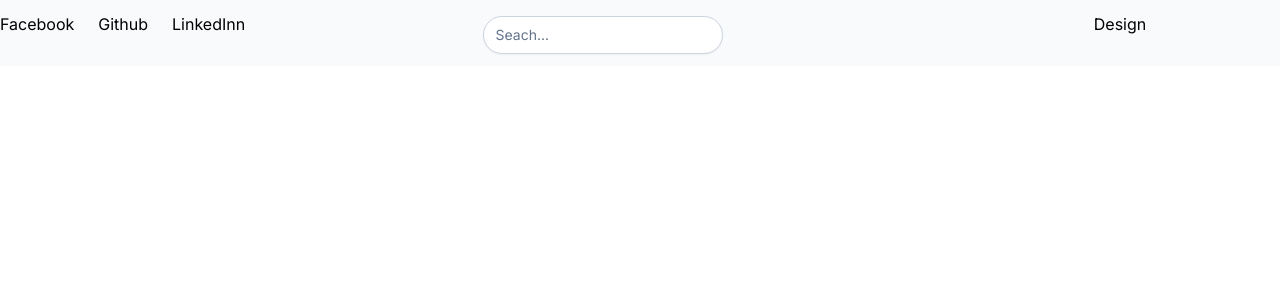
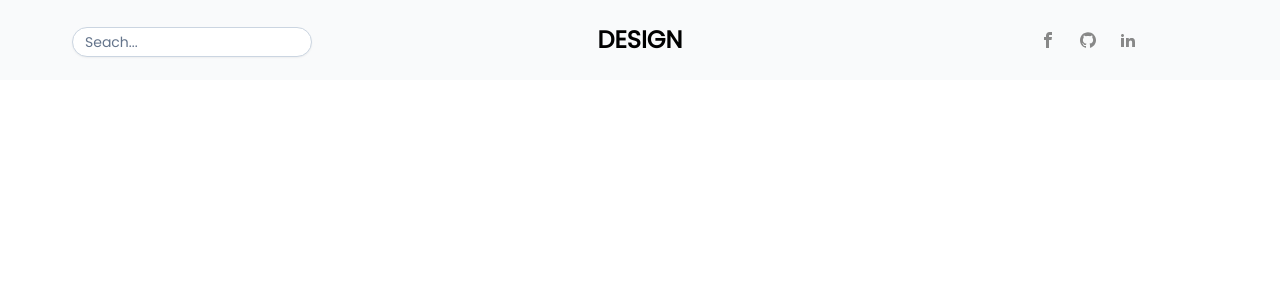
Before and after one commit to ali-haris/personal-blog, a Next.js app: page / in a window 1280 px wide. Shown: the top 300 px of the page. Built offline with nearby package versions, Linux system fonts and the light colour scheme.

Commit message:
added socail icons to navbar

```diff
--- a/app/components/Navbar.js
+++ b/app/components/Navbar.js
@@ -1,21 +1,24 @@
 import React from 'react'
+
+import { ImFacebook, ImLinkedin2, ImGithub } from "react-icons/im";
+
 
 const Navbar = () => {
     return (
         <>
             <header className='bg-gray-50'>
-                <div className='xl:container xl:mx-auto flex flex-col item-center sm:flex-row sm:justify-between text-center py-3'>
-                    <div className='md:flex-none w-96 order-2 sm:order-1 flex justify-center py-4 sm:py-0'>
-                        <input type='text' className='input-text focus: outline-none focus:border-sky-500 focus:ring-1 focus:ring-sky-500' placeholder='Seach...' />
+                <div className='xl:container xl:mx-auto flex flex-col items-center sm:flex-row sm:justify-between text-center py-3'>
+                    <div className='md:flex-none w-96 order-2 sm:order-1 flex justify-center py-3 sm:py-0'>
+                        <input type='text' className='input-text h-35 focus: outline-none focus:border-sky-500 focus:ring-1 focus:ring-sky-500' placeholder='Seach...' />
                     </div>
-                    <div className='shrink w-80 sm:order-2'>
-                        <a>Design</a>
+                    <div className='shrink w-80 sm:order-2 py-3'>
+                        <a className='font-bold uppercase text-2xl'>Design</a>
                     </div>
-                    <div className='w-96order-3 flex justify-center'>
+                    <div className='w-96 order-3 flex justify-center py-3'>
                         <div className='flex gap-6'>
-                            <a>Facebook</a>
-                            <a>Github</a>
-                            <a>LinkedInn</a>
+                            <a><ImFacebook color='#888888' /> </a>
+                            <a><ImGithub color='#888888' /> </a>
+                            <a><ImLinkedin2 color='#888888' /> </a>
                         </div>
                     </div>
                 </div>
--- a/app/globals.css
+++ b/app/globals.css
@@ -1,6 +1,11 @@
+@import url('https://fonts.googleapis.com/css2?family=Poppins&display=swap');
 @tailwind base;
 @tailwind components;
 @tailwind utilities;
+
+*>* {
+  font-family: 'Poppins', sans-serif;
+}
 
 :root {
   --foreground-rgb: 0, 0, 0;
@@ -9,6 +14,6 @@
 }
 
 .input-text {
-  @apply mt-1 block w-60 px-3 py-2 bg-white border border-slate-300 rounded-full text-sm shadow-sm placeholder-slate-500;
+  @apply mt-1 block w-60 px-3 py-1 bg-white border border-slate-300 rounded-full text-sm shadow-sm placeholder-slate-500;
 
 }
--- a/package.json
+++ b/package.json
@@ -16,6 +16,7 @@
     "postcss": "8.4.24",
     "react": "18.2.0",
     "react-dom": "18.2.0",
+    "react-icons": "^4.9.0",
     "tailwindcss": "3.3.2"
   }
 }
```
Also changed, not shown: 1 other file (tests, documents, lock files or other folders).
